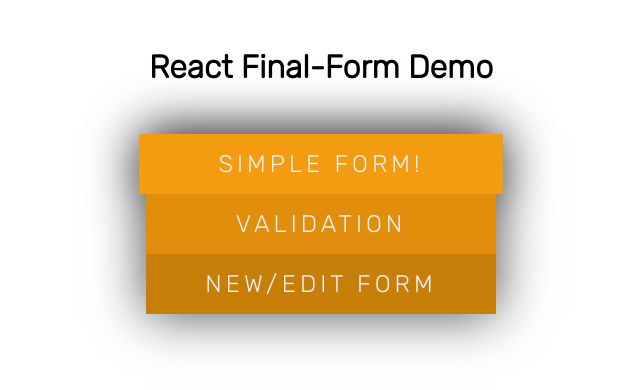
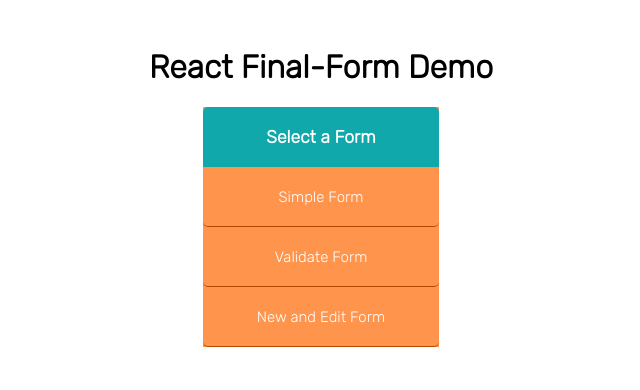
Before and after one commit to BarbaraPruz/formdemo, a React (Create React App) app: page / in a window 1280 px wide. Shown: the top 390 px of the page, without its empty margins (319-959 px from the left). Built offline with nearby package versions, Linux system fonts and the light colour scheme.

Commit message:
Restyle menu. Add routing to menu options

```diff
--- a/package.json
+++ b/package.json
@@ -8,6 +8,7 @@
     "react": "^16.9.0",
     "react-dom": "^16.9.0",
     "react-final-form": "^6.3.0",
+    "react-router-dom": "^5.0.1",
     "react-scripts": "3.1.1"
   },
   "scripts": {
--- a/src/App.js
+++ b/src/App.js
@@ -1,20 +1,27 @@
 import React from 'react';
-
+import { Route,  Switch, BrowserRouter } from 'react-router-dom';
 import Menu from 'components/Menu';
 import './App.scss';
 
-///////////////////
-// App           //
-///////////////////
+import HomePage from 'components/HomePage';
+import SimpleForm from 'components/SimpleForm';
+import ValidateForm from 'components/ValidateForm';
+import NewEditForm from 'components/NewEditForm';
+
 class App extends React.Component {
   render() {
     return (
       <React.Fragment>
         <h1>React Final-Form Demo</h1>
-        <Menu options={[{text: 'Simple Form!'},
-                        { text: 'Validation' },
-                        { text: 'New/Edit Form' }]}
-        />
+        <BrowserRouter>
+          <Switch>
+            <Route exact path="/" component={HomePage} />
+            <Route path="/simpleform" component={SimpleForm} />
+            <Route path="/validateform" component={ValidateForm} />
+            <Route path="/neweditform" component={NewEditForm} />
+          </Switch>
+        </BrowserRouter>
+
       </React.Fragment>
     )
   }
--- /dev/null
+++ b/src/components/HomePage.js
@@ -0,0 +1,20 @@
+import React from 'react';
+import Menu from 'components/Menu';
+
+
+class HomePage extends React.Component {
+  render() {
+    return (
+      <Menu
+        title="Select a Form"
+        options={[
+          {text: "Simple Form", path:"/simpleform"},
+          {text: "Validate Form", path:"/validateform"},
+          {text: "New and Edit Form", path:"/neweditform"},
+        ]}
+      />
+    )
+  }
+}
+
+export default HomePage;
--- a/src/components/Menu.js
+++ b/src/components/Menu.js
@@ -1,4 +1,5 @@
 import React, { Component } from 'react';
+import { Link } from 'react-router-dom';
 import './Menu.scss'
 
 class Menu extends Component {
@@ -7,50 +8,35 @@ class Menu extends Component {
 
       this.state = {
         activeItem: '',
-        activeItemPosition: 0,
-        activeItemColor: '',
         menuItems: props.options
       }
-
       this.handleClick = this.handleClick.bind(this)
     }
 
     handleClick(activeItem) {
       return e => {
         e.preventDefault()
-
-        this.setState({
-          activeItem,
-          activeItemPosition: document.getElementById(activeItem).offsetTop,
-          activeItemColor: window.getComputedStyle(document.getElementById(activeItem)).getPropertyValue('background-color'),
-        })
+        console.log("Clicked on ",activeItem)
       }
     }
 
     render() {
-      const menuItems = this.state.menuItems.map(item => <MenuItem item={ item } handleClick={ this.handleClick }/>)
+      const { title, options } = this.props;
       return (
-        <div className='menu-container'>
-          <span className='menu-item--active' style={{ top: this.state.activeItemPosition, backgroundColor: this.state.activeItemColor }}/>
-          { menuItems }
+        <div className="menu-container">
+          <div className="menu-box">
+            <div className="menu-row">
+              <h2 className="title">{title}</h2>
+            </div>
+            { options.map( (option,index) =>
+              <div className="menu-row menu-option" key={index}>
+                <Link to={option.path}>{option.text}</Link>
+              </div>
+            )}
+          </div>
         </div>
       )
     }
   }
 
-  ///////////////////
-  // MenuItem      //
-  ///////////////////
-  function MenuItem(props) {
-    return (
-      <div
-        className='menu-item'
-        id={ props.item.text }
-        onClick={ props.handleClick(props.item.text) }
-      >
-        { props.item.text.toUpperCase() }
-      </div>
-    )
-  }
-
   export default Menu;
--- a/src/components/Menu.scss
+++ b/src/components/Menu.scss
@@ -1,62 +1,49 @@
-// @import url('https://fonts.googleapis.com/css?family=Rubik:300');
-$bg: #34495e;
-$primarycolor: #f39c12;
-$white: #ecf0f1;
+ // @import url('https://fonts.googleapis.com/css?family=Rubik:300');
 $font: 'Rubik';
 
 .menu-container {
-  box-shadow: 0 0px 50px hsla(0, 0, 0, 0.7);
-  position: relative;
-  transform: translate(0);
-  margin: 3em auto;
-  width: 350px;
+    width: 20%;
+    margin: auto;
 }
 
-.menu-item,
-.menu-item--active {
-  height: 60px;
-  width: 100%;
+/* the menu */
+.menu-box {
+  display: flex;
+  flex-direction: column;
+  background: #ff944d;
 }
 
-.menu-item {
-  align-items: center;
-  color: $white;
-  cursor: pointer;
-  display: flex;
-  font-size: 24px;
-  justify-content: center;
-  letter-spacing: 4px;
-  text-align: center;
-
-  &.active {
-    box-shadow: 0 2px 3px hsla(0, 0, 0, 0.7);
-  }
-
-  &:nth-of-type(1) {
-    background: $primarycolor;
-  }
-  &:nth-of-type(2) {
-    background: darken($primarycolor, 5%);
-  }
-  &:nth-of-type(3) {
-    background: darken($primarycolor, 10%);
-  }
-  &:nth-of-type(4) {
-    background: darken($primarycolor, 15%);
-  }
-  &:nth-of-type(5) {
-    background: darken($primarycolor, 20%);
-  }
+.menu-box .title {
+  background: #11a8ab;
+  color: white;
+  font-size: 1.1em; /* 17px; */
+	display: block;
+	margin: 0;
+  padding: 20px;
+	text-align: center;
+	border-top-left-radius: 5px;
+	border-top-right-radius: 5px;
 }
 
-.menu-item--active {
-  background: $primarycolor;
-  border-radius: 2px !important;
-  box-shadow: 0 0px 50px hsla(0, 0, 0, 0.5);
-  left: 50%;
-  padding: 0 7px;
-  position: absolute;
-  transform: translateX(-50%);
-  transition: all 300ms;
-  z-index: -1;
+.menu-row {
+  text-align: center;
+  border-radius: 5px;
 }
+
+.menu-option {
+  padding: 20px;
+	border-bottom: 1px solid #b34700;
+	-webkit-transition: background .5s;
+	transition: background .5s;
+}
+
+.menu-option a {
+	text-decoration: none;
+	font-size: 15px;
+  color: #fff;
+}
+
+.menu-option:hover {
+  background: #ff6600;
+	border-top: 1px solid #b34700;
+}
--- /dev/null
+++ b/src/components/NewEditForm.js
@@ -0,0 +1,12 @@
+import React, { Component } from 'react';
+
+class NewEditForm extends Component {
+
+  render() {
+    return (
+      <h1>New/Edit Form</h1>
+    )
+  }
+}
+
+export default NewEditForm;
--- /dev/null
+++ b/src/components/SimpleForm.js
@@ -0,0 +1,12 @@
+import React, { Component } from 'react';
+
+class SimpleForm extends Component {
+
+    render() {
+      return (
+        <h1>SimpleForm</h1>
+      )
+    }
+  }
+
+  export default SimpleForm;
--- /dev/null
+++ b/src/components/ValidateForm.js
@@ -0,0 +1,12 @@
+import React, { Component } from 'react';
+
+class ValidateForm extends Component {
+
+  render() {
+    return (
+      <h1>ValidateForm</h1>
+    )
+  }
+}
+
+export default ValidateForm;
--- a/src/index.js
+++ b/src/index.js
@@ -1,5 +1,11 @@
 import React from 'react';
 import ReactDOM from 'react-dom';
+
 import App from './App';
 
-ReactDOM.render(<App />, document.getElementById('root'));
+// if needed, add redux store here and add Provider to render
+
+ReactDOM.render(
+  <App />,
+  document.getElementById('root')
+);
```
Also changed, not shown: 2 other files (tests, documents, lock files or other folders).
